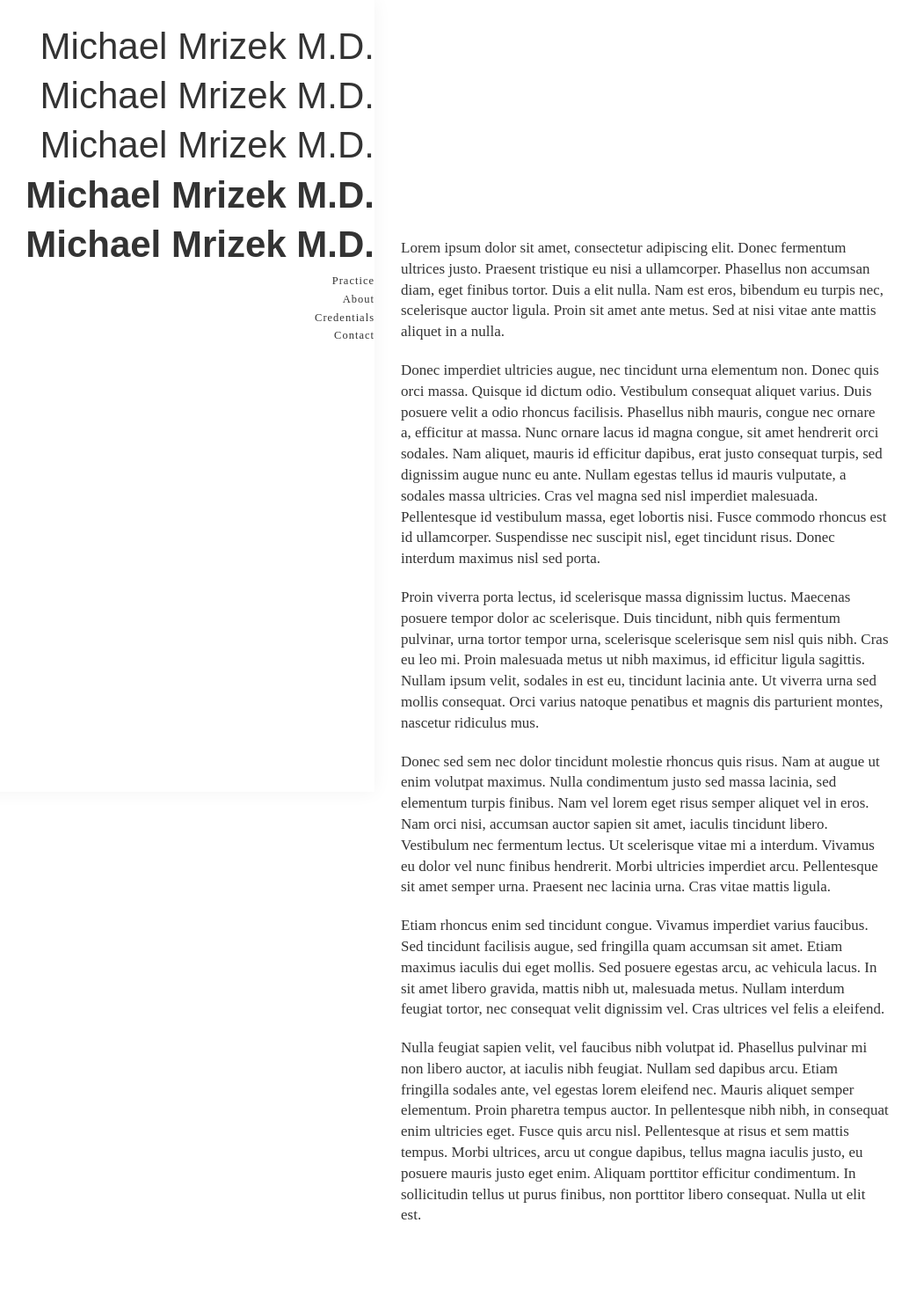
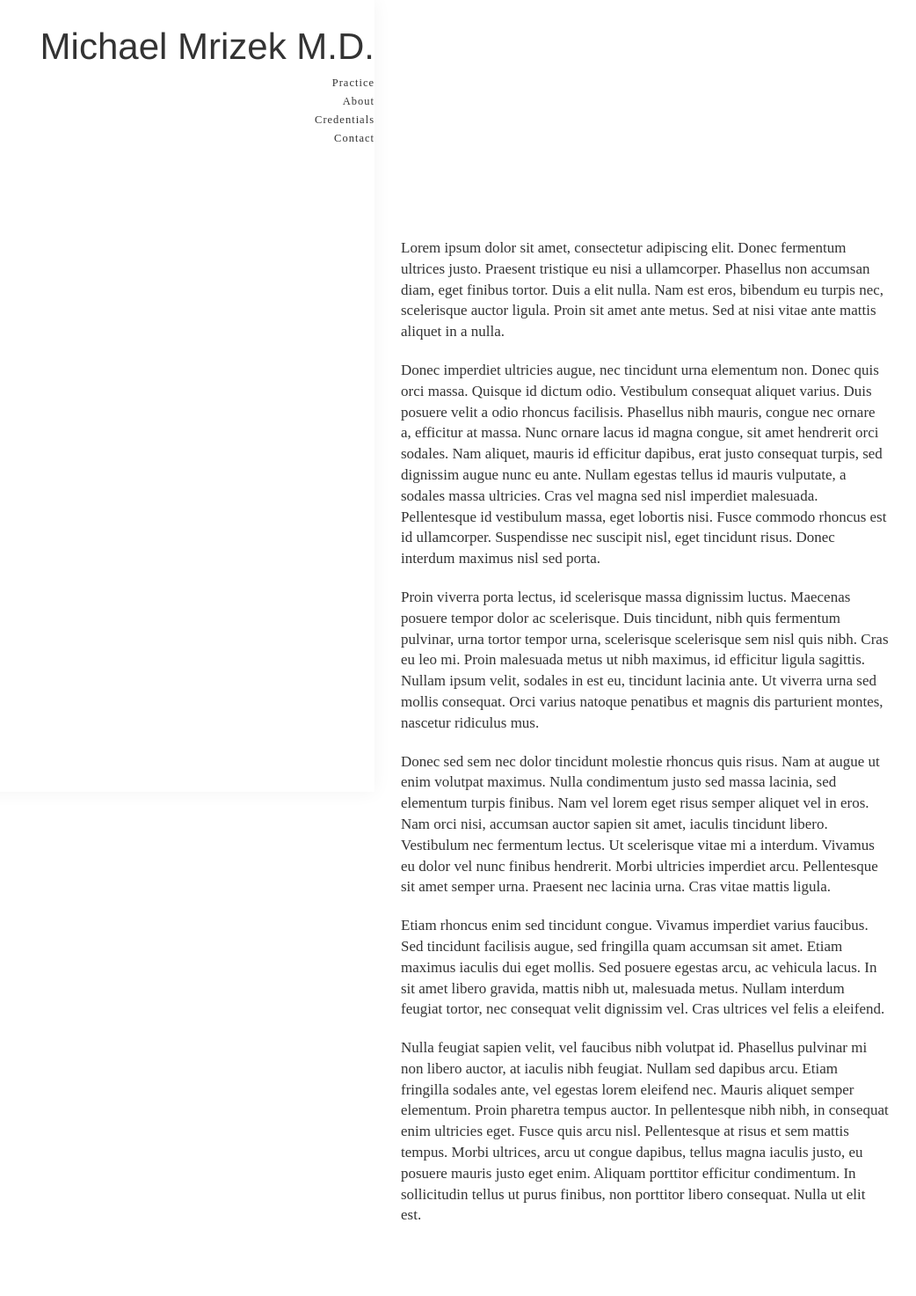
Before and after one commit to carolineportugal/michaelmrizekmd, a Jekyll site: the page built from about/index.html, in a window 1280 px wide. Shown: the whole page at 88% size, without its empty margins (4-1046 px from the left). Built offline with Jekyll 4.4.1, drawn with Linux system fonts in a browser that asks for light colours; nearby versions of some CDN libraries; some web fonts are replaced.

Commit message:
finalizes adding fonts and setting up mixins for caravel and begum

```diff
--- a/_includes/head.html
+++ b/_includes/head.html
@@ -2,6 +2,7 @@
   <title>{{ page.title }} | Michael Mrizek MD</title>
   <meta charset="utf-8">
   <meta name="viewport" content="width=device-width,initial-scale=1,maximum-scale=1,user-scalable=no">
+  <link rel="stylesheet" href="https://webfonts.fontstand.com/WF-019993-4ad386f432b694a5829fdfb2df50c04d.css" type="text/css"/>
   <script src="https://code.jquery.com/jquery-3.1.0.min.js"></script>
   <link rel="stylesheet" href="https://maxcdn.bootstrapcdn.com/bootstrap/3.3.7/css/bootstrap.min.css" integrity="sha384-BVYiiSIFeK1dGmJRAkycuHAHRg32OmUcww7on3RYdg4Va+PmSTsz/K68vbdEjh4u" crossorigin="anonymous">
   <script src="https://maxcdn.bootstrapcdn.com/bootstrap/3.3.7/js/bootstrap.min.js" integrity="sha384-Tc5IQib027qvyjSMfHjOMaLkfuWVxZxUPnCJA7l2mCWNIpG9mGCD8wGNIcPD7Txa" crossorigin="anonymous"></script>
--- a/_sass/_fonts.scss
+++ b/_sass/_fonts.scss
@@ -13,31 +13,91 @@
 //Font Mixins
 
 @mixin caravel-light {
-  font-family: "caravel",sans-serif;
-  font-style: normal;
-  font-weight:300;
+  font-family: "Caravel Light", sans-serif;
+	font-weight: normal;
+	font-style: normal;
 }
 
 @mixin caravel-regular {
-  font-family: "caravel",sans-serif;
-  font-style: normal;
-  font-weight:400;
+  font-family: "Caravel Regular", sans-serif;
+	font-weight: normal;
+	font-style: normal;
 }
 
 @mixin caravel-medium {
-  font-family: "caravel",sans-serif;
-  font-style: normal;
-  font-weight:500;
+  font-family: "Caravel Medium", sans-serif;
+	font-weight: normal;
+	font-style: normal;
 }
 
 @mixin caravel-semibold {
-  font-family: "caravel",sans-serif;
-  font-style: normal;
-  font-weight:600;
+  font-family: "Caravel Semibold", sans-serif;
+	font-weight: normal;
+	font-style: normal;
 }
 
 @mixin caravel-bold {
-  font-family: "caravel",sans-serif;
-  font-style: normal;
-  font-weight: 700;
+  font-family: "Caravel Bold", sans-serif;
+	font-weight: normal;
+	font-style: normal;
 }
+
+@mixin begum-light {
+  font-family: "Begum Light", serif;
+	font-weight: normal;
+	font-style: normal;
+}
+
+@mixin begum-light-italic {
+  font-family: "Begum Light Italic", serif;
+	font-weight: normal;
+	font-style: normal;
+}
+
+@mixin begum-regular {
+  font-family: "Begum Regular", serif;
+	font-weight: normal;
+	font-style: normal;
+}
+
+@mixin begum-regular-italic {
+  font-family: "Begum Regular Italic", serif;
+	font-weight: normal;
+	font-style: normal;
+}
+
+@mixin begum-medium {
+  font-family: "Begum Medium", serif;
+	font-weight: normal;
+	font-style: normal;
+}
+
+@mixin begum-medium-italic {
+  font-family: "Begum Medium Italic", serif;
+	font-weight: normal;
+	font-style: normal;
+}
+
+@mixin begum-semibold {
+  font-family: "Begum Semibold", serif;
+	font-weight: normal;
+	font-style: normal;
+}
+
+@mixin begum-semibold-italic{
+  font-family: "Begum Semibold Italic", serif;
+	font-weight: normal;
+	font-style: normal;
+}
+
+@mixin begum-bold {
+  font-family: "Begum Bold", serif;
+	font-weight: normal;
+	font-style: normal;
+}
+
+@mixin begum-bold-italic {
+  font-family: "Begum Bold Italic", serif;
+	font-weight: normal;
+	font-style: normal;
+}
--- a/_sass/_nav.scss
+++ b/_sass/_nav.scss
@@ -18,30 +18,31 @@
   .logo{
     font-size:42px;
     // font-family: "begum";
-    // font-weight: bold;
     // text-transform: uppercase;
     margin-bottom:1rem;
     // text-shadow: 0px 5px #cdff00;
   }
 
-  .light{
-    @include caravel-light();
+
+
+  .two{
+    @include begum-light-italic();
   }
 
-  .regular{
-    @include caravel-regular();
+  .four{
+    @include begum-regular-italic();
   }
 
-  .medium{
-    @include caravel-medium();
+  .six{
+    @include begum-medium-italic();
   }
 
-  .semibold{
-    @include caravel-semibold();
+  .eight{
+    @include begum-semibold-italic();
   }
 
-  .bold{
-    @include caravel-bold();
+  .ten{
+    @include begum-bold-italic();
   }
 
   ul{
--- a/about/index.html
+++ b/about/index.html
@@ -10,12 +10,7 @@
         <div class="col-sm-4">
             <nav>
                 <div class="nav-content">
-                    <h3 class="logo light">Michael Mrizek M.D.</h3>
-                    <h3 class="logo regular">Michael Mrizek M.D.</h3>
-                    <h3 class="logo medium">Michael Mrizek M.D.</h3>
-                    <h3 class="logo semibold">Michael Mrizek M.D.</h3>
-                    <h3 class="logo bold">Michael Mrizek M.D.</h3>
-
+                    <h3 class="logo">Michael Mrizek M.D.</h3>
                     <ul>
                         <li>Practice</li>
                         <li class="active">About</li>
```
Also changed, not shown: 2 other files.
